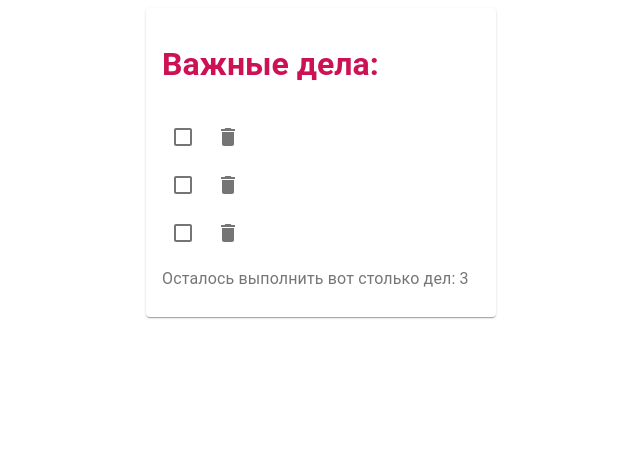
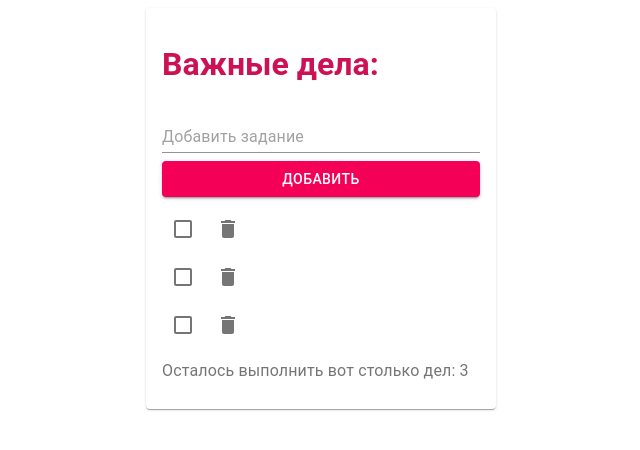
Before and after one commit to Ayana-js/ReactJs, a React (Create React App) app: page / in a window 1280 px wide. Shown: the top 450 px of the page, without its empty margins (319-959 px from the left). Built offline with nearby package versions, Linux system fonts and the light colour scheme.

Commit message:
useState useEffect

```diff
--- a/src/components/App/App.js
+++ b/src/components/App/App.js
@@ -25,43 +25,61 @@ const App=() => {
                 id: 3
             }
         ],
-        count: 3
+        count: 6
     };
 
-   const [item, setItem] = useState(initialState.item);
+   const [items, setItems] = useState(initialState.items);
    const [count, setCount] = useState(initialState.count);
-   const [value, setValue] = useState(initialState.value);
 
    useEffect(()=> {
        console.log("update");
    }, []);
 
-      const onClickDone = id => {
-            const newItem = { ...value };
-            if (value.id === id) {
-                newItem.isDone = !value.isDone;
-            }
-            return newItem;
-        setItem(newItem)
-
-      };
+   const onClickDone = id => {
+    const newItemList = items.map( item => {
+        const newItem = {...item};
+        if (item.id === id) {
+            newItem.isDone = !item.isDone;
+        }
+        return newItem;
+    });
+    setItems(newItemList)
+    };
 
 
-    const onClickDelete = (id) => {
-        return item.id !== id;
+    const onClickDelete = id => {
+        return items.id !== id;
+    };
+
+    const onClickAdd = value => {
+        const initialState = {
+        items: [
+             ...items,
+            {
+               value,
+               isDone: false,
+               id: count +1
+            }
+        ],
+    }
+
         setCount((count) => count-1)
+    };
 
-    };
 
         return (
             <div className={styles.wrap}>
                 <Card>
                     <CardContent>
                         <h1 className={styles.title}>Важные дела:</h1>
+                        <InputItem onClickAdd={onClickAdd} />
 
                         <ItemList
+                        items={items}
+                        onClickDone={onClickDone}
+                        onClickDelete={onClickDelete}
                         />
-                        <Footer />
+                        <Footer count={count} />
 
                     </CardContent>
                 </Card>
--- a/src/components/Footer/Footer.js
+++ b/src/components/Footer/Footer.js
@@ -24,7 +24,7 @@ const Footer=() => {
     count: 3
 };
 
-  const [count, setCount] = useState(initialState.count);
+  const [count] = useState(initialState.count);
 
   useEffect(()=> {
     console.log("update");
--- a/src/components/InputItem/InputItem.js
+++ b/src/components/InputItem/InputItem.js
@@ -9,23 +9,19 @@ const InputItem = () => {
     error: false
   };
 
-const [value, setValue] = useState(initialState.value);
-const [error, setError] = useState(initialState.error);
+const [value] = useState(initialState.value);
+// const [error] = useState(initialState.error);
+const [onClickAdd] = useState(initialState.onClickAdd);
 
 useEffect(()=> {
   console.log("update");
 }, []);
 
- const onButtonClick = (event) =>
-        {
-            value: event.target.value.toUpperCase();
-            // error: event.target.value.length > 0;
-            return setValue(value);
-                   setError(error);
-        }
-
-
-    const { onClickAdd } = this.props;
+ const onButtonClick = (event) => {
+      const initialState = ({
+            value: event.target.value.toUpperCase(),
+            error: event.target.value.length > 0,
+        })};
 
     return (
       <Grid>
@@ -37,17 +33,17 @@ useEffect(()=> {
           InputLabelProps={{
             shrink: true,
           }}
-          value={this.state.value}
-          onChange={ this.onButtonClick }
+          value={value}
+          onChange={onButtonClick }
         />
         <Button
           variant='contained'
           color='secondary'
           fullWidth
           onClick={() => {
-            if (this.state.value !== '') {
-                onClickAdd(this.state.value);
-                this.setState({
+            if (value !== '') {
+                onClickAdd(value);
+                const initialState = ({
                     value: '',
                     error: false
                 })}
--- a/src/components/Item/Items.js
+++ b/src/components/Item/Items.js
@@ -28,11 +28,11 @@ const Item=() => {
         count: 3
     };
 
-        const [value, setValue] = useState(initialState.value);
-        const [isDone, setIsDone] = useState(initialState.isDone);
+        const [value] = useState(initialState.value);
+        const [isDone] = useState(initialState.isDone);
         const [onClickDone] = useState(initialState.onClickDone);
         const [onClickDelete] = useState(initialState.onClickDelete);
-        const [id, setId] = useState(initialState.id);
+        const [id] = useState(initialState.id);
 
         useEffect(()=> {
             console.log("update");
--- a/src/components/ItemList/ItemList.js
+++ b/src/components/ItemList/ItemList.js
@@ -24,7 +24,7 @@ const ItemList=() => {
       count: 3
   };
 
-     const [items, setItem] = useState(initialState.items);
+     const [items] = useState(initialState.items);
      const [onClickDone] = useState(initialState.onClickDone);
      const [onClickDelete] = useState(initialState.onClickDelete);
 
```
